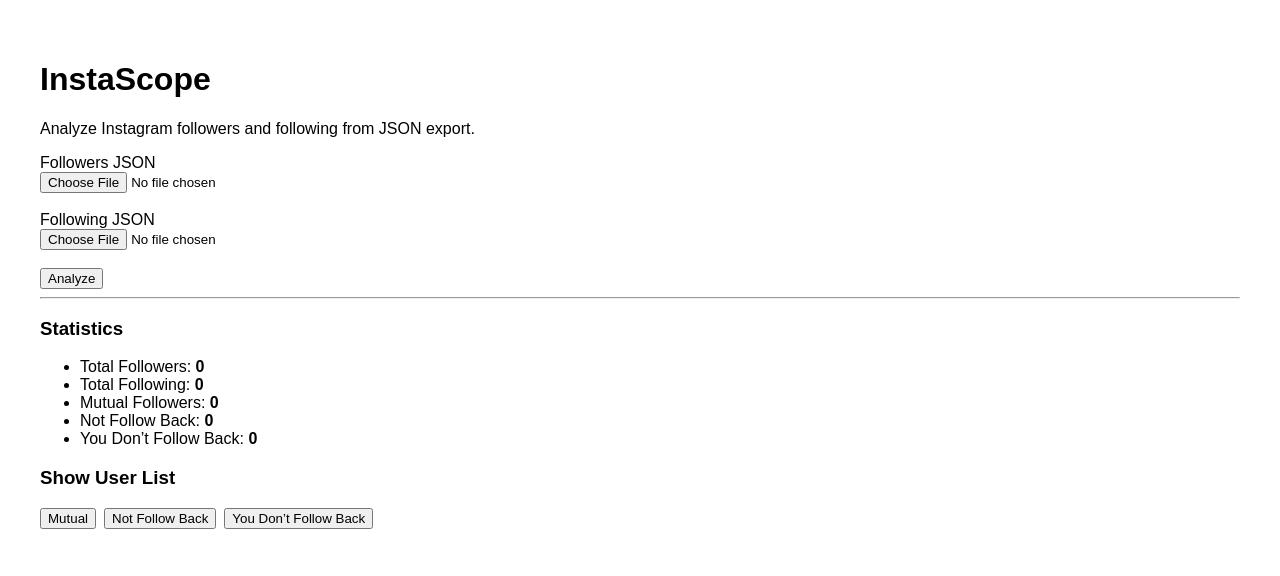
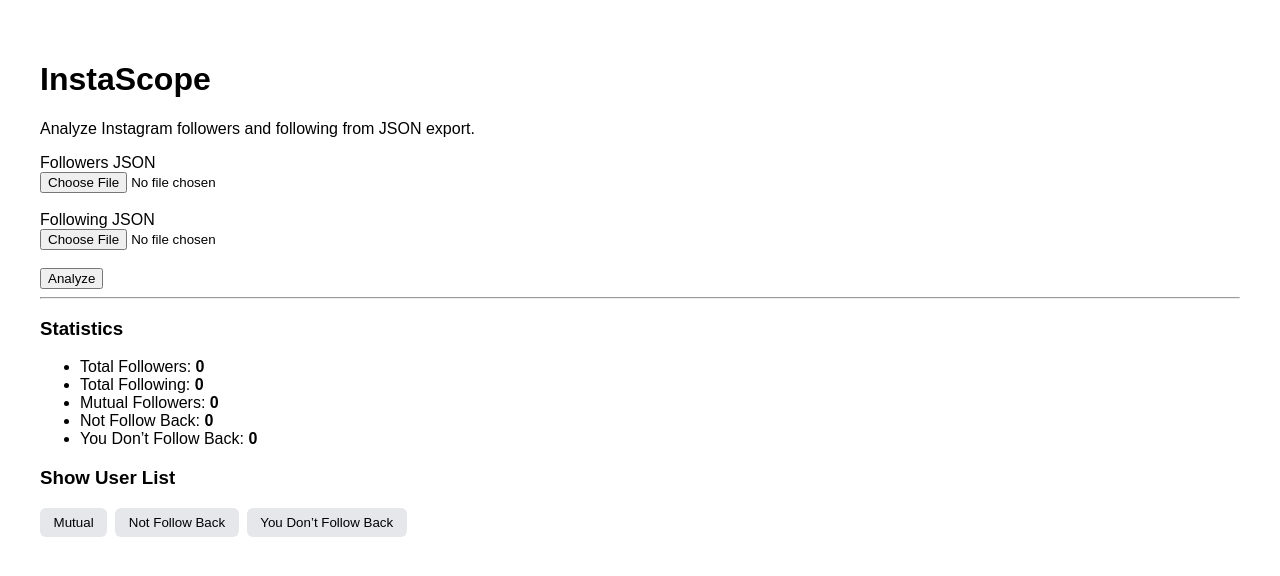
Before and after one commit to xebec51/instascope, a React (Vite) app: page / in a window 1280 px wide. Shown: the top 576 px of the page. Built offline with nearby package versions, Linux system fonts and the light colour scheme.

Commit message:
feat: improve user list menu UI and interaction

```diff
--- a/src/components/FileUpload.jsx
+++ b/src/components/FileUpload.jsx
@@ -45,21 +45,9 @@
       const followersSet = new Set(followersList);
       const followingSet = new Set(followingList);
 
-      const mutualResult = followersList.filter((u) =>
-        followingSet.has(u)
-      );
-
-      const notFollowBackResult = followingList.filter(
-        (u) => !followersSet.has(u)
-      );
-
-      const youNotFollowBackResult = followersList.filter(
-        (u) => !followingSet.has(u)
-      );
-
-      setMutual(mutualResult);
-      setNotFollowBack(notFollowBackResult);
-      setYouNotFollowBack(youNotFollowBackResult);
+      setMutual(followersList.filter((u) => followingSet.has(u)));
+      setNotFollowBack(followingList.filter((u) => !followersSet.has(u)));
+      setYouNotFollowBack(followersList.filter((u) => !followingSet.has(u)));
 
       // reset view setiap analyze ulang
       setActiveView(null);
@@ -69,6 +57,16 @@
       console.error(error);
     }
   };
+
+  const buttonStyle = (isActive, color) => ({
+    backgroundColor: isActive ? color : "#e5e7eb",
+    color: isActive ? "#fff" : "#000",
+    border: "none",
+    padding: "0.45rem 0.85rem",
+    borderRadius: "6px",
+    cursor: "pointer",
+    fontWeight: 500
+  });
 
   return (
     <div>
@@ -104,38 +102,41 @@
       <h3>Show User List</h3>
 
       <div style={{ display: "flex", gap: "0.5rem", flexWrap: "wrap" }}>
-        <button type="button" onClick={() => setActiveView("mutual")}>
+        <button
+          type="button"
+          onClick={() => setActiveView("mutual")}
+          style={buttonStyle(activeView === "mutual", "#2563eb")}
+        >
           Mutual
         </button>
 
-        <button type="button" onClick={() => setActiveView("notFollowBack")}>
+        <button
+          type="button"
+          onClick={() => setActiveView("notFollowBack")}
+          style={buttonStyle(activeView === "notFollowBack", "#dc2626")}
+        >
           Not Follow Back
         </button>
 
-        <button type="button" onClick={() => setActiveView("youNotFollowBack")}>
+        <button
+          type="button"
+          onClick={() => setActiveView("youNotFollowBack")}
+          style={buttonStyle(activeView === "youNotFollowBack", "#ca8a04")}
+        >
           You Don’t Follow Back
         </button>
       </div>
 
       {activeView === "mutual" && (
-        <ResultList
-          title="Mutual Followers"
-          users={mutual}
-        />
+        <ResultList title="Mutual Followers" users={mutual} />
       )}
 
       {activeView === "notFollowBack" && (
-        <ResultList
-          title="Not Follow Back"
-          users={notFollowBack}
-        />
+        <ResultList title="Not Follow Back" users={notFollowBack} />
       )}
 
       {activeView === "youNotFollowBack" && (
-        <ResultList
-          title="You Don’t Follow Back"
-          users={youNotFollowBack}
-        />
+        <ResultList title="You Don’t Follow Back" users={youNotFollowBack} />
       )}
     </div>
   );
```
